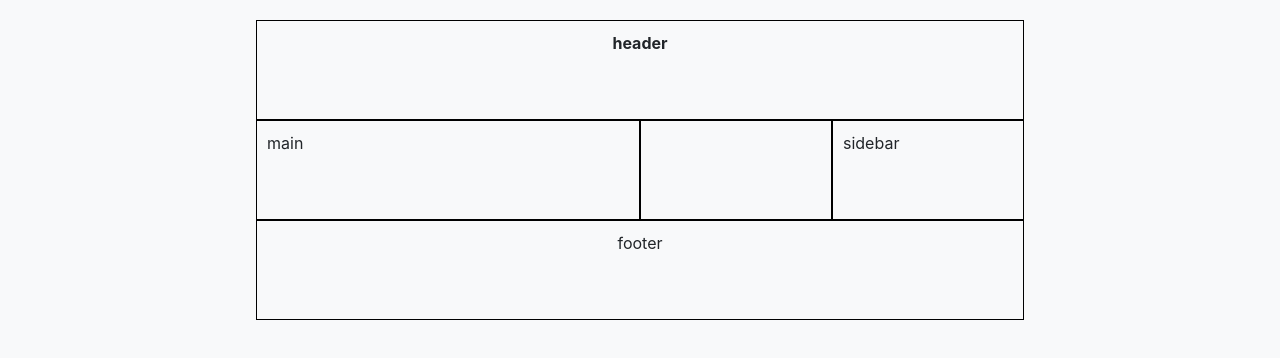
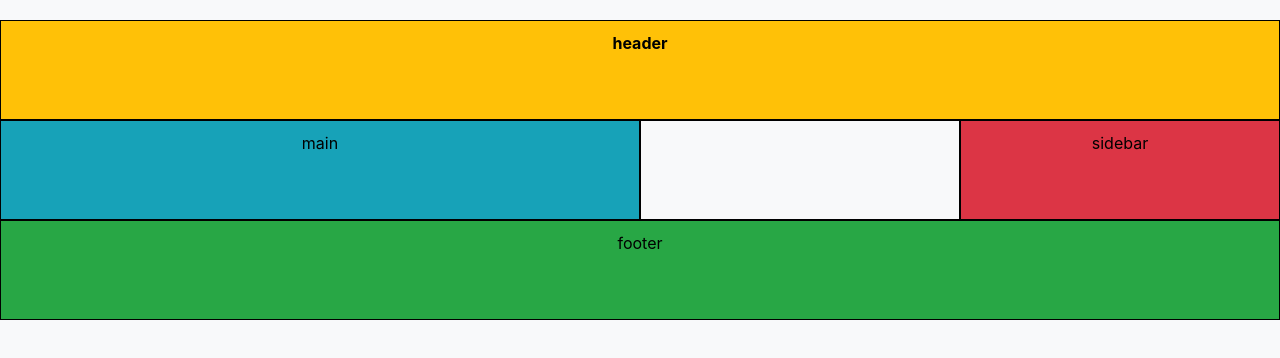
Before and after one commit to Eazy-Hardey/my_css_easy, a plain HTML site: page index.html in a window 1280 px wide. Drawn offline with nearby package versions, Linux system fonts and the light colour scheme.

Commit message:
I am done with My Css Is Easy Ii

```diff
--- a/index.html
+++ b/index.html
@@ -4,42 +4,37 @@
   <meta charset="UTF-8">
   <meta name="viewport" content="width=device-width, initial-scale=1.0">
   <title>My CSS Is Easy II</title>
-  <!-- Include Bootstrap 4 CSS -->
+
   <link href="https://stackpath.bootstrapcdn.com/bootstrap/4.3.1/css/bootstrap.min.css" rel="stylesheet">
-  <!-- Custom CSS -->
   <link rel="stylesheet" href="style.css">
 </head>
 <body>
-  <div class="container">
-    <!-- Row 1: Header -->
-    <div class="row">
-      <div class="col-12 text-center font-weight-bold">
+  <div class="container-fluid ">
+    <div class="row w-full">
+      <div class="col-12 text-center font-weight-bold custom-full-width custom-warning">
         header
       </div>
     </div>
 
-    <!-- Row 2: Main Content and Sidebar -->
     <div class="row">
-      <div class="col-6">
+      <div class="col-6 text-center custom-half-width custom-info">
         main
       </div>
-      <div class="col-3">
-        <!-- Empty column representing a section with 25% width -->
+      <div class="col-3 text-center custom-quarter-width">
+        <!-- empty -->
       </div>
-      <div class="col-3">
+      <div class="col-3 text-center custom-quarter-width custom-danger">
         sidebar
       </div>
     </div>
 
-    <!-- Row 3: Footer -->
     <div class="row">
-      <div class="col-12 text-center">
+      <div class="col-12 text-center custom-full-width custom-success">
         footer
       </div>
     </div>
   </div>
 
-  <!-- Include Bootstrap 4 JS and dependencies -->
   <script src="https://code.jquery.com/jquery-3.3.1.slim.min.js"></script>
   <script src="https://cdnjs.cloudflare.com/ajax/libs/popper.js/1.14.7/umd/popper.min.js"></script>
   <script src="https://stackpath.bootstrapcdn.com/bootstrap/4.3.1/js/bootstrap.min.js"></script>
--- a/style.css
+++ b/style.css
@@ -1,32 +1,61 @@
-/* Custom styles if needed */
+*,
+*::before,
+*::after {
+  box-sizing: border-box;
+}
+
 body {
-  background-color: #f8f9fa; /* Light grey background */
+  background-color: #f8f9fa;
   padding-top: 20px;
 }
 
-.container {
-  max-width: 768px; /* Explicitly set the container width to match the expected size */
+.custom-container {
+  width: 768px !important;
+  margin: 0 auto;
+  padding: 0;
+}
+
+.custom-full-width {
+  width: 100% !important;
+  margin: 0;
+}
+
+.custom-half-width {
+  width: 50% !important;
+  margin: 0;
+}
+
+.custom-quarter-width {
+  width: 25% !important;
+  margin: 0;
 }
 
 .font-weight-bold {
-  font-weight: 700 !important; /* Ensure boldness */
+  font-weight: 700 !important;
 }
 
 .row div {
   border: 1px solid black;
   padding: 10px;
-  height: 100px; /* Adjust height for visual consistency */
+  height: 100px;
 }
 
-/* Custom styles for ensuring exact widths */
-.col-6 {
-  width: calc(100% / 2) !important; /* Ensure 50% width for main */
+.custom-success {
+  background-color: #28a745;
+  color: black;
 }
 
-.col-3 {
-  width: calc(100% / 4) !important; /* Ensure 25% width for sidebar and empty column */
+.custom-info {
+  background-color: #17a2b8;
+  color: black;
 }
 
-.col-12 {
-  width: 100% !important; /* Ensure 100% width for header and footer */
+.custom-warning {
+  background-color: #ffc107;
+  color: black;
 }
+
+.custom-danger {
+  background-color: #dc3545;
+  color: black;
+}
```
Also changed, not shown: 1 other file.
